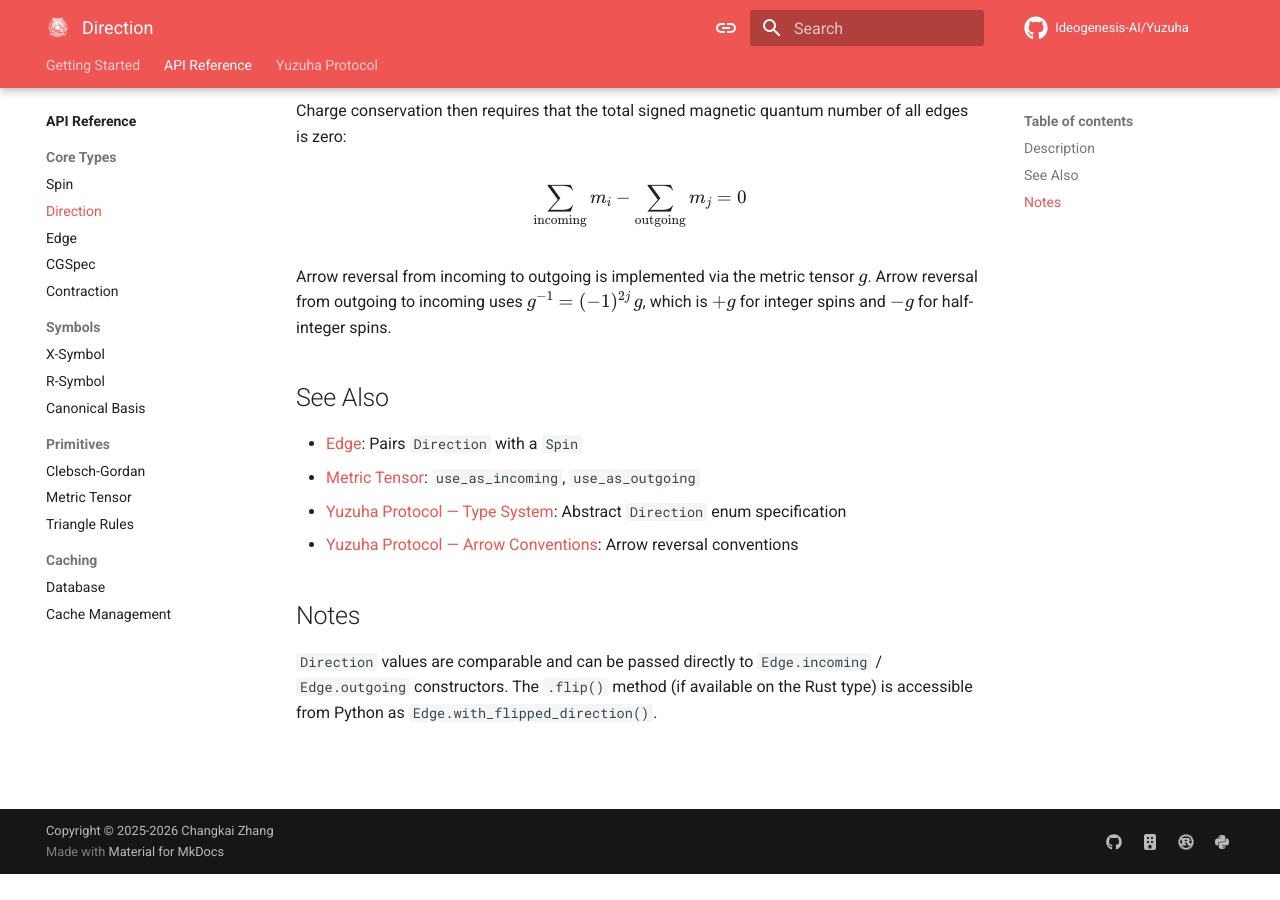
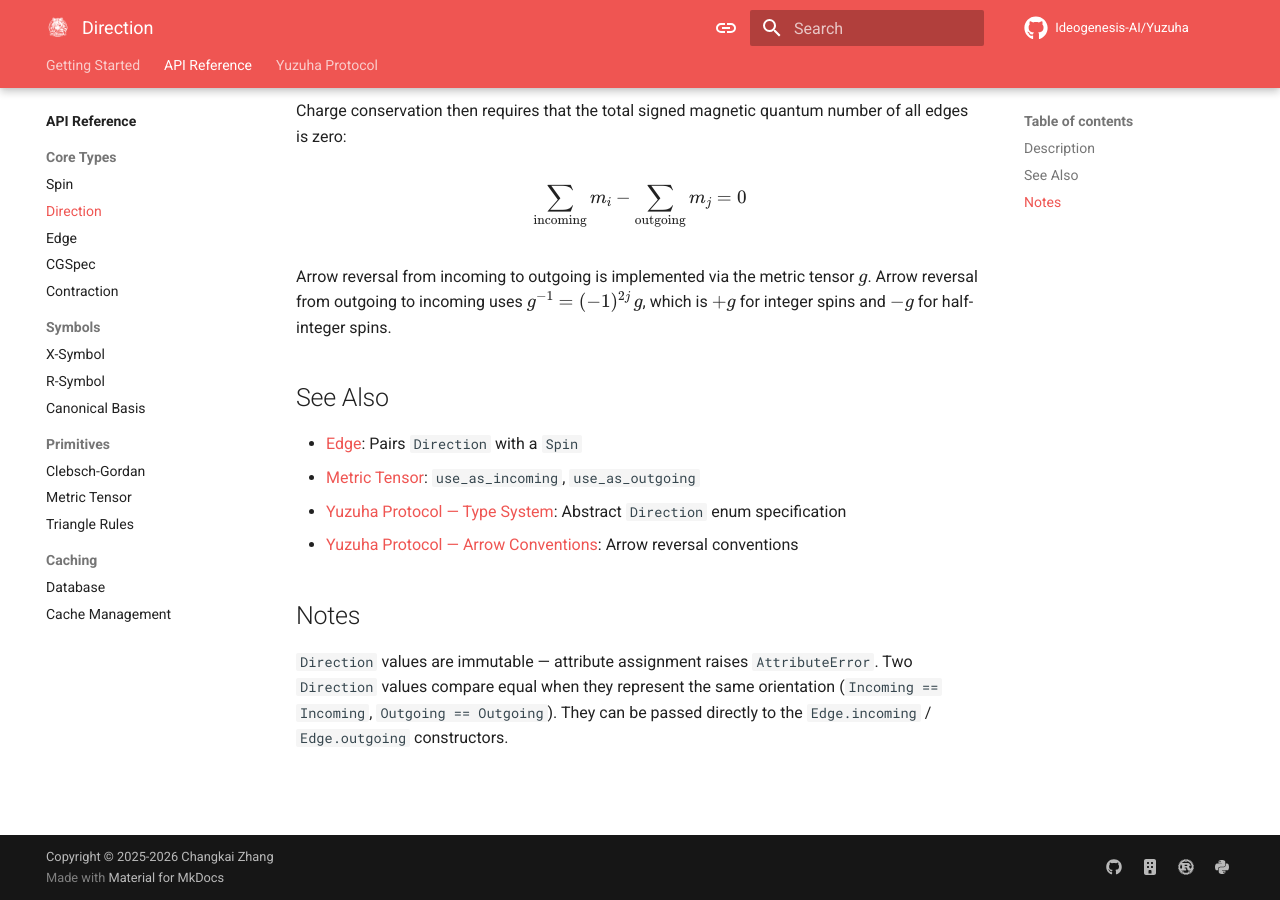
Before and after one commit to Ideogenesis-AI/Yuzuha, an MkDocs documentation site: the page built from docs/api/core/direction.md, in a window 1280 px wide and 900 px high, scrolled down 742 px. Built offline with MkDocs 1.6.1 and Material for MkDocs 9.7.7, drawn with Linux system fonts in a browser that asks for light colours; comment, search, counter and statistics services are not loaded; before the commit the page ends 1616 px from its top, so only the background shows below that.

Commit message:
Update Direction documentation to clarify immutability and comparison behavior
This commit enhances the documentation for the Direction class by specifying that Direction values are immutable and that two Direction values compare equal when they represent the same orientation. This clarification improves user understanding of how Direction values can be utilized in Edge constructors.

```diff
--- a/docs/api/core/direction.md
+++ b/docs/api/core/direction.md
@@ -46,6 +46,7 @@ Arrow reversal from outgoing to incoming uses \(g^{-1} = (-1)^{2j}\, g\), which
 
 ## Notes
 
-`Direction` values are comparable and can be passed directly to `Edge.incoming` /
-`Edge.outgoing` constructors. The `.flip()` method (if available on the Rust type) is
-accessible from Python as `Edge.with_flipped_direction()`.
+`Direction` values are immutable — attribute assignment raises `AttributeError`.
+Two `Direction` values compare equal when they represent the same orientation
+(`Incoming == Incoming`, `Outgoing == Outgoing`). They can be passed directly to the
+`Edge.incoming` / `Edge.outgoing` constructors.
```
